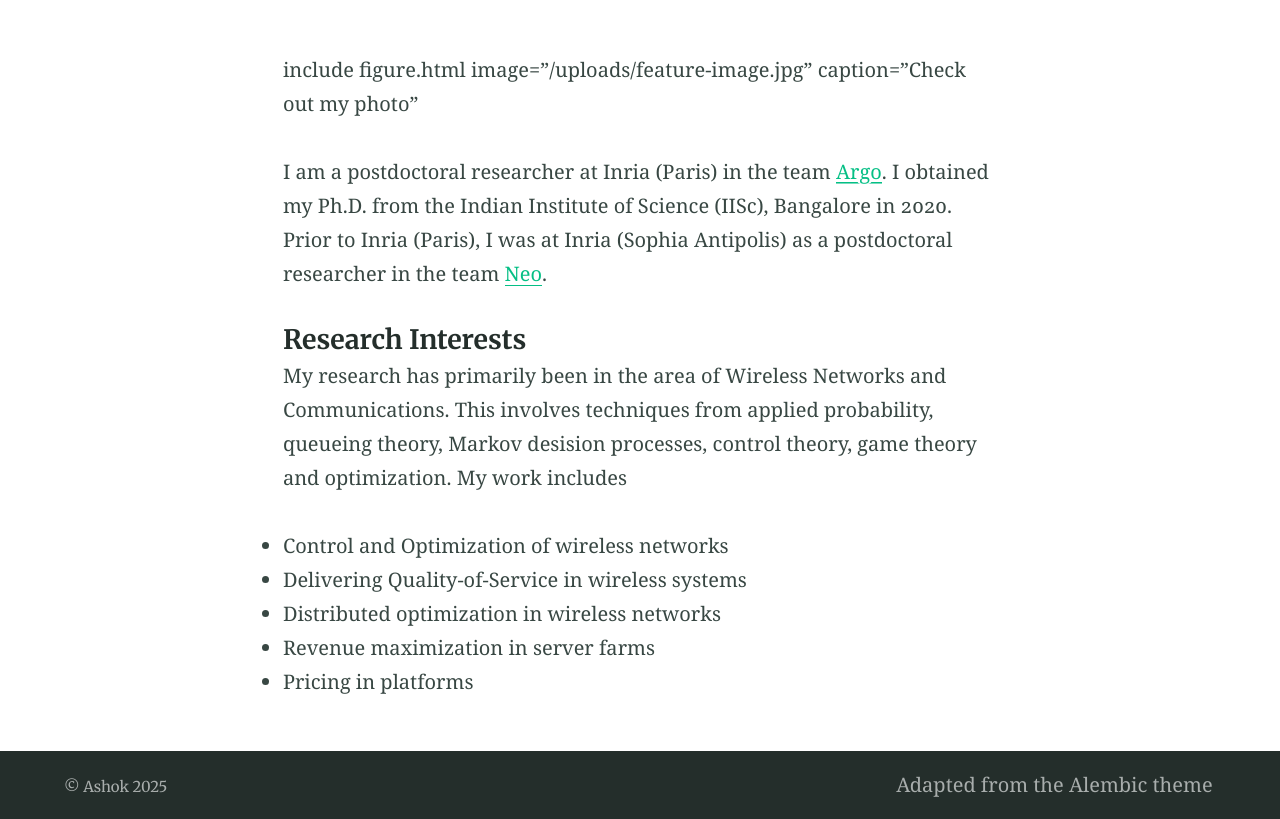
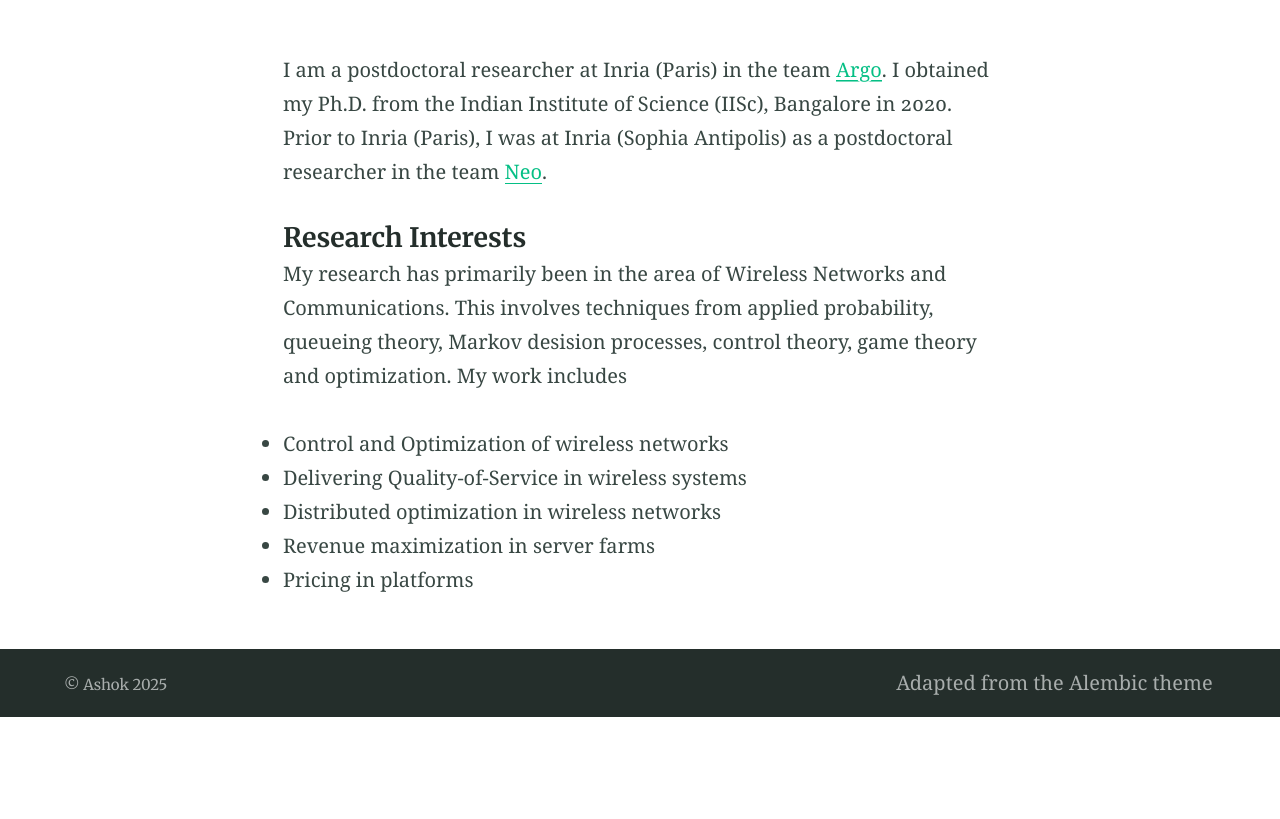
Before and after one commit to ashokkri/ashokkri.github.io, a Jekyll site: the page built from index.md, in a window 1280 px wide. Shown: the part 408-1227 px from the top of the page. Built offline with Jekyll 4.4.1, drawn with Linux system fonts in a browser that asks for light colours; after the commit the page ends 1125 px from its top, so only the background shows below that.

Commit message:
Update index.md

```diff
--- a/index.md
+++ b/index.md
@@ -6,7 +6,6 @@ feature_text: |
 feature_image: "https://picsum.photos/1300/400?image=989"
 
 ---
-include figure.html image="/uploads/feature-image.jpg" caption="Check out my photo"
 
 I am a postdoctoral researcher at Inria (Paris) in the team [Argo](https://www.inria.fr/en/argo). I obtained my Ph.D. from the Indian Institute of Science (IISc), Bangalore in 2020. Prior to Inria (Paris), I was at Inria (Sophia Antipolis) as a postdoctoral researcher in the team [Neo](https://team.inria.fr/neo/).
 
```
